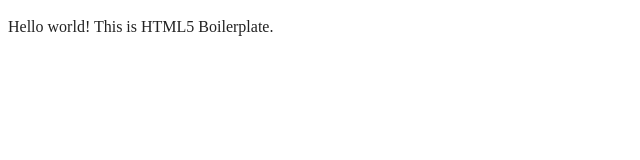
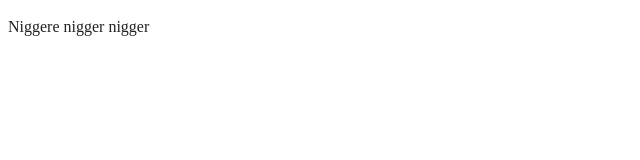
Before and after one commit to JenyJek/Jenyjek, a website built with webpack: page index.html in a window 1280 px wide. Shown: the whole page, without its empty margins (0-640 px from the left). Built offline with nearby package versions, Linux system fonts and the light colour scheme.

Commit message:
niggetre

```diff
--- a/index.html
+++ b/index.html
@@ -25,7 +25,7 @@
 <body>
 
   <!-- Add your site or application content here -->
-  <p>Hello world! This is HTML5 Boilerplate.</p>
+  <p>Niggere nigger nigger</p>
   <script src="js/app.js"></script>
 
 </body>
```
